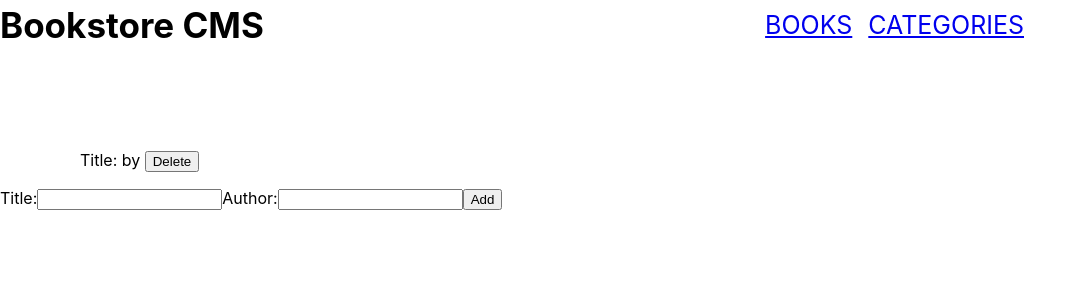
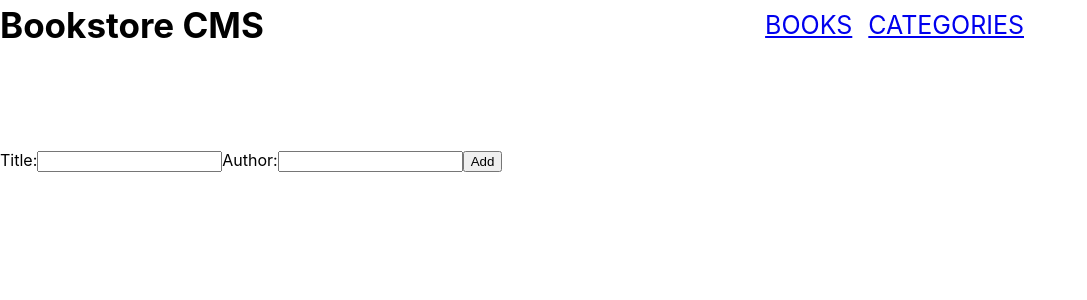
Before and after one commit to Draxeytina/Bookstore, a React (Create React App) app: page / in a window 1280 px wide. Shown: the top 300 px of the page, without its empty margins (0-1087 px from the left). Built offline with nearby package versions, Linux system fonts and the light colour scheme.

Commit message:
update books.js add book function

```diff
--- a/src/components/Books.js
+++ b/src/components/Books.js
@@ -1,12 +1,20 @@
+import React from 'react';
+import { useSelector, shallowEqual } from 'react-redux';
 import BooksList from './BooksList';
 import AddBook from './AddBook';
 
 export default function Books() {
+  const books = useSelector((state) => state.books, shallowEqual);
   return (
     <div>
-      <ul>
-        <BooksList />
-      </ul>
+      {books.map((book, index) => (
+        <BooksList
+          key={book.title}
+          Index={index}
+          Author={book.author}
+          Title={book.title}
+        />
+      ))}
       <AddBook />
     </div>
   );
```
